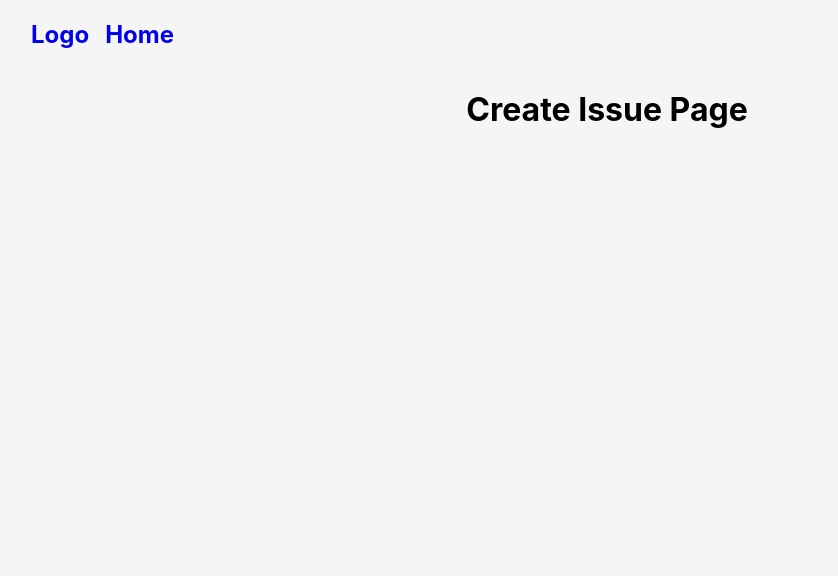
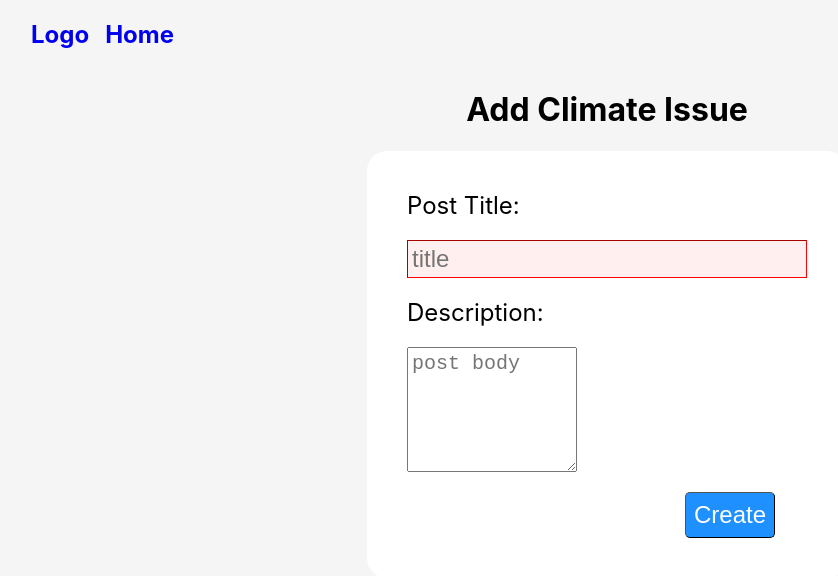
Before and after one commit to Gerardo-S/climate-issues, a React (Create React App) app in the folder client/: page /create-issue-post in a window 1280 px wide. Shown: the top 576 px of the page, without its empty margins (33-871 px from the left). Built offline with nearby package versions, Linux system fonts and the light colour scheme.

Commit message:
refactor form component

```diff
--- a/client/src/components/ClimateIssue.js
+++ b/client/src/components/ClimateIssue.js
@@ -2,42 +2,36 @@ import React from "react";
 import Card from "./shared/Card";
 import CommentCard from "./CommentCard";
 
-function ClimateIssue({
-  voteCount,
-  username,
-  postTitle,
-  postDescription,
-  commentsData,
-  toggleComments,
-  handleToggleComments,
-}) {
+function ClimateIssue({ issueData, toggleComments, handleToggleComments }) {
   return (
     <Card>
       <section className="climateIssueContainer">
         <div className="voteContainer">
           <h5>upVote</h5>
-          <h5>Counter</h5>
+          <h5>{issueData.totalVoteCount}</h5>
           <h5>downVote</h5>
         </div>
         <div className="climateIssueText">
-          <h3>Posted By: UserName Here</h3>
-          <h4>Post Title Here</h4>
-          <p>
-            Post Description here:Lorem ipsum dolor sit amet, consectetur
-            adipiscing elit. Mauris et luctus ante. Praesent scelerisque lacinia
-            urna sit amet blandit. Ut in magna volutpat eros dignissim pharetra
-            et vitae tellus. Aliquam placerat convallis ultricies.{" "}
-          </p>
+          <h3>Posted By: {issueData.author.username}</h3>
+          <h4>{issueData.title}</h4>
+          <p>{issueData.body}. </p>
         </div>
       </section>
       <div className="commentsContainer">
         <div className="commentsTitle">
           <h5>View Comments</h5>
-          <div id="downVoteArrow" onClick={handleToggleComments}>
-            Down arrow image
+          <div
+            className="viewComments"
+            id={issueData.id}
+            onClick={handleToggleComments}
+          >
+            Down arrow
           </div>
+          <div style={{ marginLeft: "2em" }}>Add a Comment</div>
         </div>
-        {toggleComments ? <CommentCard /> : null}
+        {issueData.comments.map((comment) => {
+          return <CommentCard key={comment.id} comment={comment} />;
+        })}
       </div>
     </Card>
   );
--- a/client/src/components/CommentCard.js
+++ b/client/src/components/CommentCard.js
@@ -1,15 +1,12 @@
 import React from "react";
 import CommentCardContainer from "./shared/CommentCardContainer";
 
-function CommentCard() {
+function CommentCard({ comment }) {
+  console.log("comment", comment);
   return (
     <CommentCardContainer>
-      <h5>Comment By: User</h5>
-      <p>
-        Mauris et luctus ante. Praesent scelerisque lacinia urna sit amet
-        blandit. Ut in magna volutpat eros dignissim pharetra et vitae tellus.
-        Aliquam placerat convallis ultricies.
-      </p>
+      <h5>Comment By: {comment.author}</h5>
+      <p>{comment.body}</p>
     </CommentCardContainer>
   );
 }
--- a/client/src/components/Form.js
+++ b/client/src/components/Form.js
@@ -8,17 +8,24 @@ function Form({
   label2,
   inputValue,
   buttonText,
+  textArea,
+  type,
   handleInputChange,
   handleSubmitForm,
   error,
+  placeHolder1,
+  placeHolder2,
+  name1,
+  name2,
 }) {
   return (
     <Card form={true}>
       <Input
         label={label1}
+        type={type}
         inputValue={inputValue.username}
-        name={"username"}
-        placeHolder={"username"}
+        name={name1}
+        placeHolder={placeHolder1}
         error={error ? error.username.message : false}
         handleInputChange={handleInputChange}
       />
@@ -26,12 +33,12 @@ function Form({
       <Input
         label={label2}
         inputValue={inputValue.password}
-        name={"password"}
-        placeHolder={"******"}
-        textArea={false}
-        type={"password"}
+        name={name2}
+        placeHolder={placeHolder2}
+        type={type}
         error={error ? error.password.message : false}
         handleInputChange={handleInputChange}
+        textArea={textArea}
       />
       <br />
 
--- a/client/src/components/component-styles/shared.css
+++ b/client/src/components/component-styles/shared.css
@@ -6,6 +6,7 @@
   margin: auto;
   width: 50%;
   min-width: 820px;
+  margin-bottom: 2em;
 }
 .cardForm {
   background-color: white;
@@ -53,6 +54,9 @@
   margin-left: 1em;
 }
 
+.viewComments {
+  margin-left: 1em;
+}
 .voteContainer {
   display: flex;
   flex-direction: column;
--- a/client/src/pages/CreateIssuePage.js
+++ b/client/src/pages/CreateIssuePage.js
@@ -1,10 +1,63 @@
-import React from "react";
+import React, { useState } from "react";
+import { useMutation } from "@apollo/client";
+import gql from "graphql-tag";
+import Form from "../components/Form";
 
 function CreateIssuePage() {
+  const [issue, setIssue] = useState({
+    title: "",
+    body: "",
+  });
+  const handleInputChange = (evt) => {
+    const name = evt.target.name;
+    const value = evt.target.value;
+    setIssue({ ...issue, [name]: value });
+  };
+  const [createIssue, { loading }] = useMutation(CREATE_ISSUE, {
+    // Destructure result.data.login and give alias "userData"
+    // update(_, { data: { login: userData } }) {
+    //   context.login(userData);
+    //   navigate("/all-issues-page");
+    // },
+    // onError(err) {
+    //   setErrors(err.graphQLErrors[0].extensions.errors);
+    // },
+    // variables: returningUser,
+  });
+
+  const handleSubmitForm = (evt) => {
+    evt.preventDefault();
+    // loginUser();
+  };
   return (
     <div className="homeContainer">
-      <h1>Create Issue Page</h1>
+      <h1>Add Climate Issue</h1>
+      <Form
+        label1={"Post Title:"}
+        type={"text"}
+        name1={"title"}
+        name2={"body"}
+        placeHolder1={"title"}
+        placeHolder2={"post body"}
+        label2={"Description:"}
+        textArea={true}
+        inputValue={issue}
+        buttonText={loading ? "...Loading" : "Create"}
+        handleInputChange={handleInputChange}
+        handleSubmitForm={handleSubmitForm}
+      />
     </div>
   );
 }
+
+const CREATE_ISSUE = gql`
+  mutation createIssue($username: String!, $password: String!) {
+    login(username: $username, password: $password) {
+      id
+      username
+      createdAt
+      token
+    }
+  }
+`;
 export default CreateIssuePage;
--- a/client/src/pages/IssuesPage.js
+++ b/client/src/pages/IssuesPage.js
@@ -1,28 +1,72 @@
 import React, { useState } from "react";
+import { useQuery } from "@apollo/client";
 import ClimateIssue from "../components/ClimateIssue";
-function Issues() {
+import gql from "graphql-tag";
+
+function IssuesPage() {
+  const { loading, data } = useQuery(FETCH_CLIMATE_ISSUES_QUERY);
   const [toggleComments, setToggleComments] = useState(false);
 
+  if (data) {
+    console.log(data);
+  }
+
+  // TODO if time permits get element by id and switch class to hidden
   const handleToggleComments = (evt) => {
     evt.preventDefault();
-    toggleComments ? setToggleComments(false) : setToggleComments(true);
+    const target = evt.target.id;
+    // const commentDiv = document.getElementById();
+    // toggleComments ? setToggleComments(false) : setToggleComments(true);
   };
 
   return (
     <div className="issuesPageContainer">
       <h1>Trending Post</h1>
-      <ClimateIssue
-        // voteCount,
-        // username,
-        // postTitle,
-        // postDescription,
-        // commentsData,
-        handleToggleComments={handleToggleComments}
-        toggleComments={toggleComments}
-      />
+      {data &&
+        data.getClimateIssues.map((issueData) => {
+          return (
+            <ClimateIssue
+              key={issueData.id}
+              issueData={issueData}
+              handleToggleComments={handleToggleComments}
+              toggleComments={toggleComments}
+            />
+          );
+        })}
 
       <br />
     </div>
   );
 }
-export default Issues;
+
+const FETCH_CLIMATE_ISSUES_QUERY = gql`
+  {
+    getClimateIssues {
+      id
+      author {
+        id
+        username
+      }
+      title
+      body
+      upVote {
+        id
+        username
+      }
+
+      downVote {
+        id
+        username
+      }
+      totalVoteCount
+
+      comments {
+        author
+        id
+        body
+        createdAt
+      }
+    }
+  }
+`;
+export default IssuesPage;
--- a/client/src/pages/LoginPage.js
+++ b/client/src/pages/LoginPage.js
@@ -45,6 +45,11 @@ function LogInPage() {
       <Form
         label1={"Username:"}
         label2={"Password:"}
+        type={"text"}
+        name1={"username"}
+        name2={"password"}
+        placeHolder1={"username"}
+        placeHolder2={"********"}
         inputValue={returningUser}
         buttonText={loading ? "...Loading" : "Login"}
         handleInputChange={handleInputChange}
--- a/client/src/pages/SignUpPage.js
+++ b/client/src/pages/SignUpPage.js
@@ -44,6 +44,11 @@ function SignUpPage() {
       <Form
         label1={"Username:"}
         label2={"Password:"}
+        type={"text"}
+        name1={"username"}
+        name2={"password"}
+        placeHolder1={"username"}
+        placeHolder2={"********"}
         inputValue={newUser}
         error={Object.keys(errors).length > 0 ? errors : false}
         buttonText={loading ? "...Loading" : "Register"}
```
